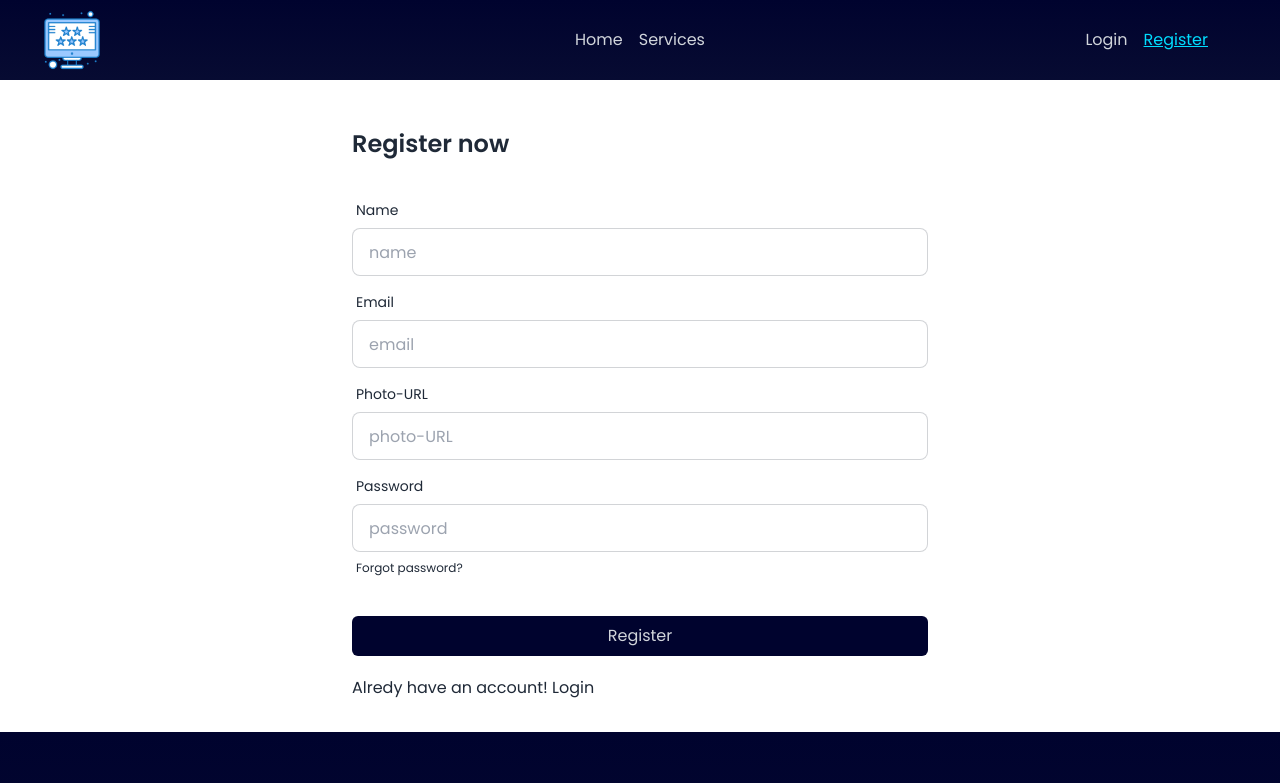
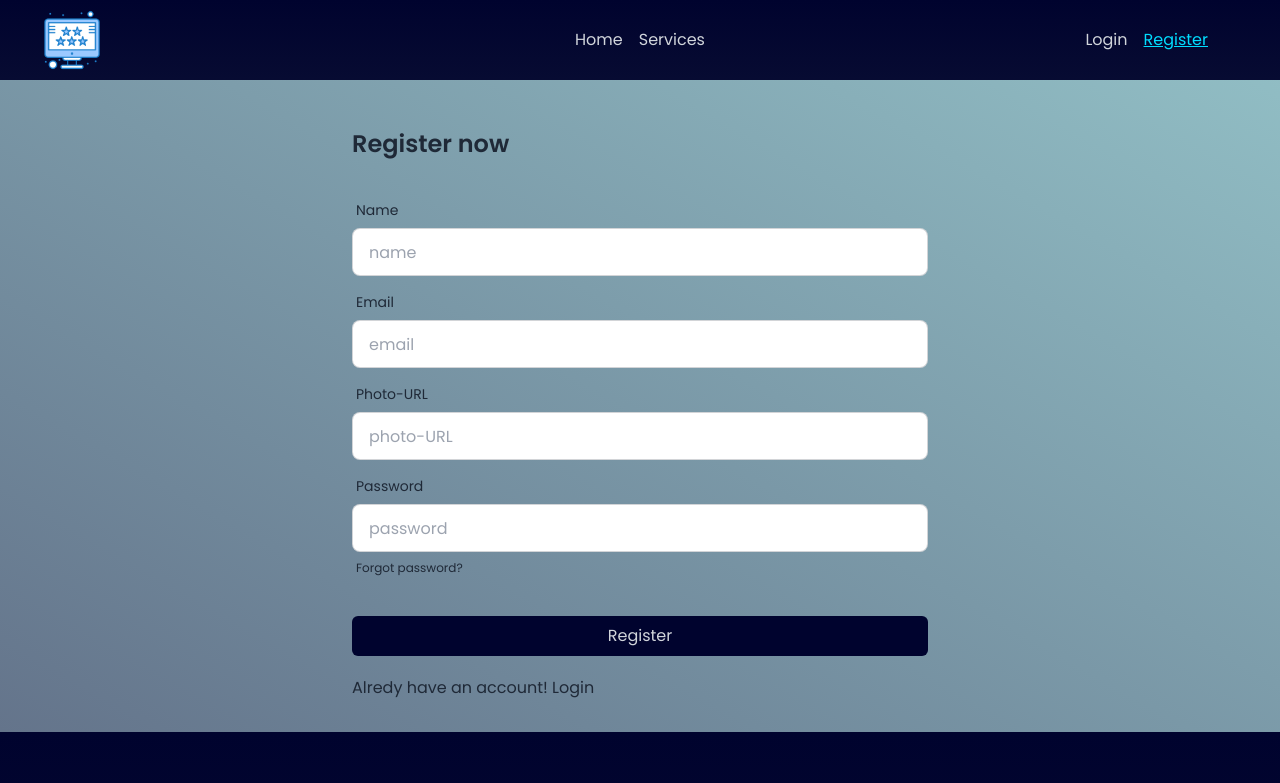
Before and after one commit to bayzedahmedandthe/Service-review, a React (Vite) app: page /register in a window 1280 px wide. Shown: the top 783 px of the page. Built offline with nearby package versions, Linux system fonts and the light colour scheme; no server answers.

Commit message:
Update register page

```diff
--- a/src/Pages/Register.jsx
+++ b/src/Pages/Register.jsx
@@ -45,6 +45,7 @@ const Register = () => {
 
     }
     return (
+        <div className="bg-gradient-to-bl from-[#93c1c7] to bg-slate-500">
             <div className="lg:w-6/12 mx-auto  pt-32">
                 <Helmet>
                     <title>Service | Register</title>
@@ -86,6 +87,7 @@ const Register = () => {
                     <p className="pt-3">Alredy have an account! <Link className="hover:underline" to="/login">Login</Link></p>
                 </form>
             </div>
+        </div>
     );
 };
 
```
Lines whose indentation alone changed are shown as unchanged.
